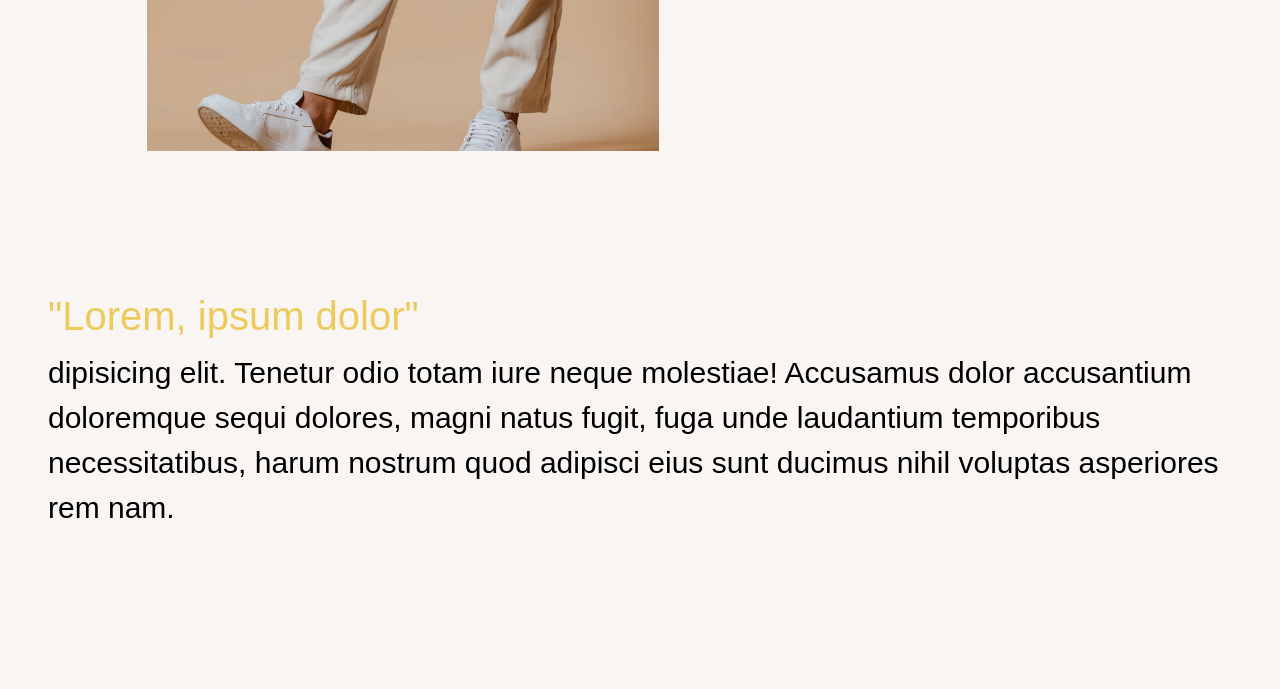
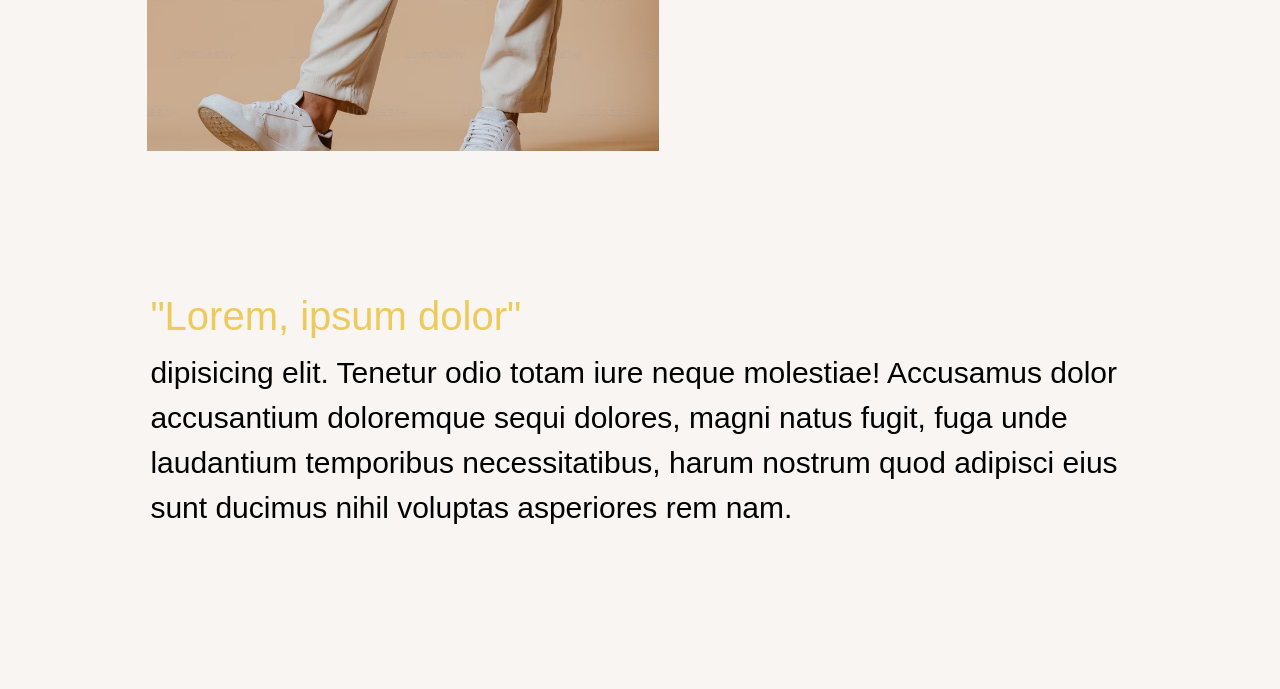
Before and after one commit to saharpgh/shopsite, a website: page src/index.html in a window 1280 px wide. Shown: the part 660-1349 px from the top of the page. Drawn offline with nearby package versions, Linux system fonts and the light colour scheme.

Commit message:
fix left padding

```diff
--- a/src/index.html
+++ b/src/index.html
@@ -160,7 +160,7 @@
       </div>
 
 
-      <div class="firstprg  h-auto md:h-[600px] w-full bg-[#f8f5f3] flex items-center justify-center">
+      <div class="firstprg  h-auto md:h-[600px] w-full bg-[#f8f5f3] px-5 lg:px-[8%] flex items-center justify-center">
         <div class=":w-[60%] h-[80%] text-[20px] md:text-[30px] p-12">
           <h3 class="text-[#edca5c] text-center md:text-left text-[30px] md:text-[40px] mt-10">"Lorem, ipsum dolor"</h3>
           <p class="mt-1 text-black  text-center md:text-left">dipisicing elit. Tenetur odio totam iure neque molestiae! Accusamus dolor accusantium doloremque sequi dolores, magni natus fugit, fuga unde laudantium temporibus necessitatibus, harum nostrum quod adipisci eius sunt ducimus nihil voluptas asperiores rem nam.</p>
```
Also changed, not shown: dist/output.css.
